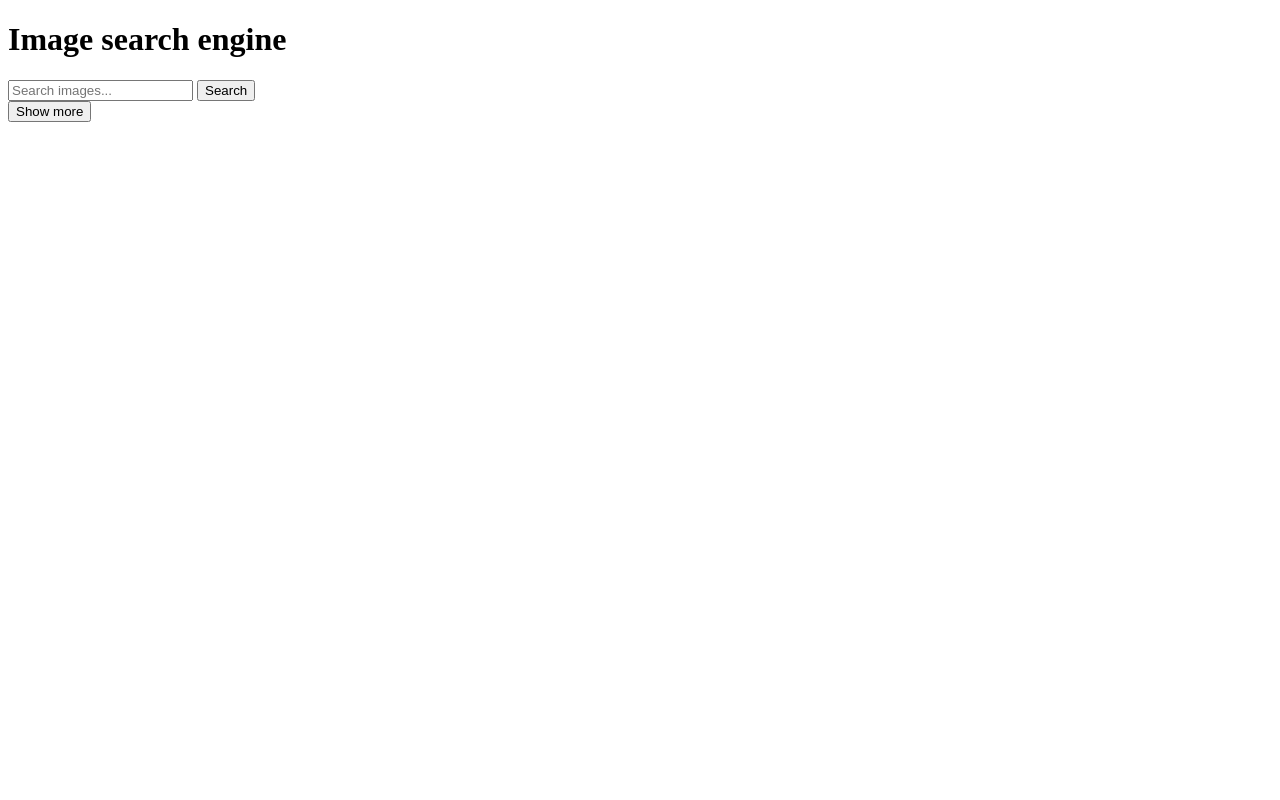
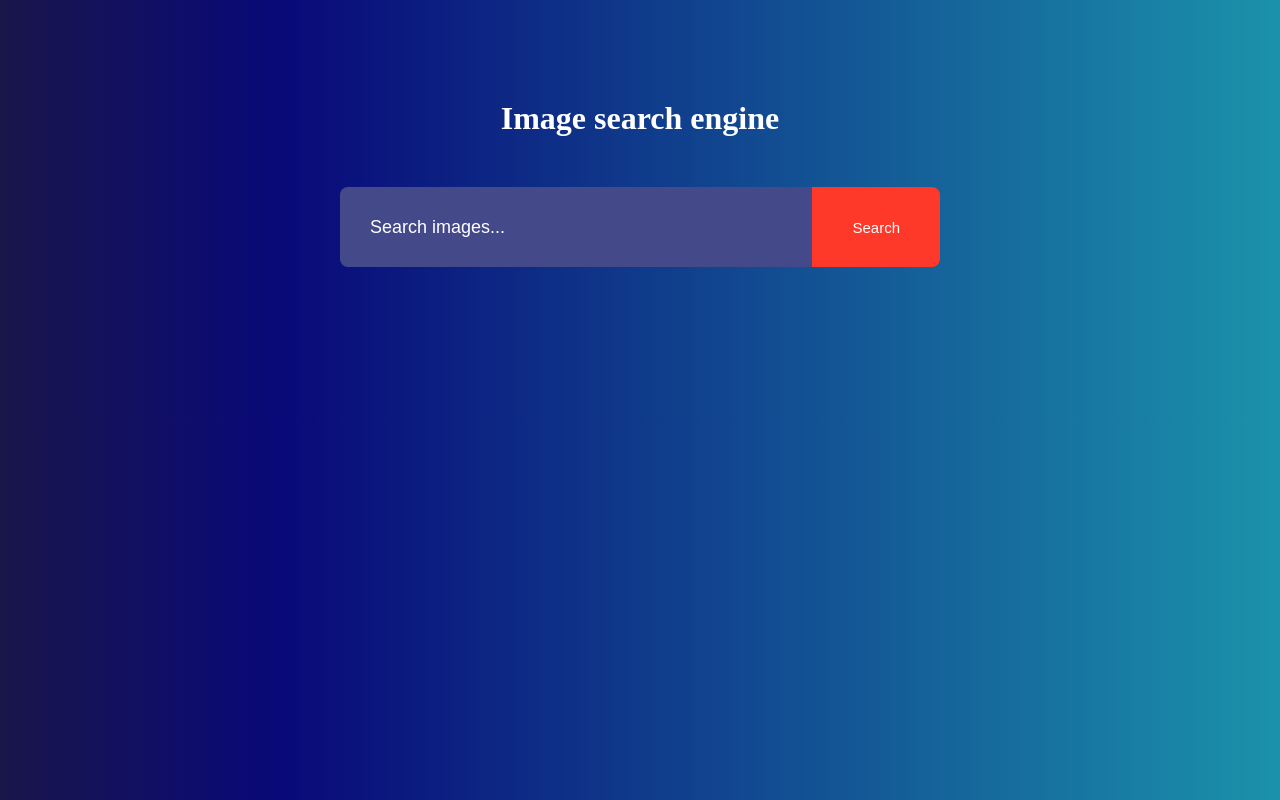
Before and after one commit to NazrinNematova/image-search-engine, a plain HTML site: page index.html in a window 1280 px wide. Drawn offline with Linux system fonts and the light colour scheme.

Commit message:
uploaded

```diff
--- a/index.html
+++ b/index.html
@@ -3,7 +3,7 @@
 <head>
     <meta charset="UTF-8">
     <meta name="viewport" content="width=device-width, initial-scale=1.0">
-    <link rel="stylesheet" href="./style.css">
+    <link rel="stylesheet" href="./script.css">
     <title>Document</title>
 </head>
 <body>
```
